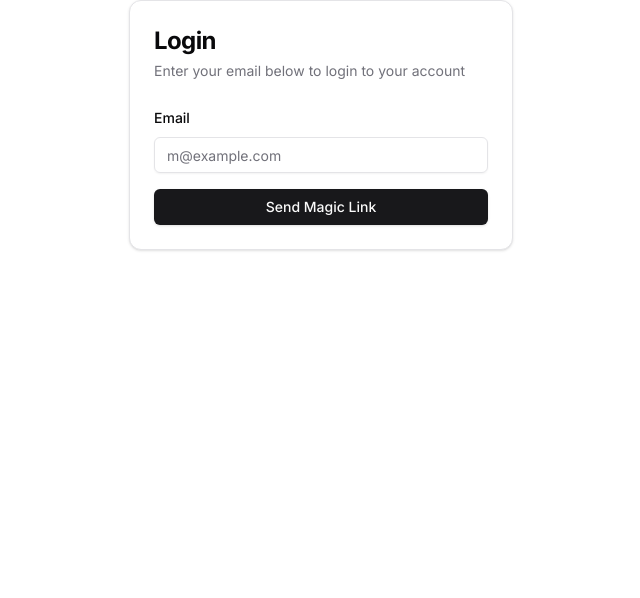
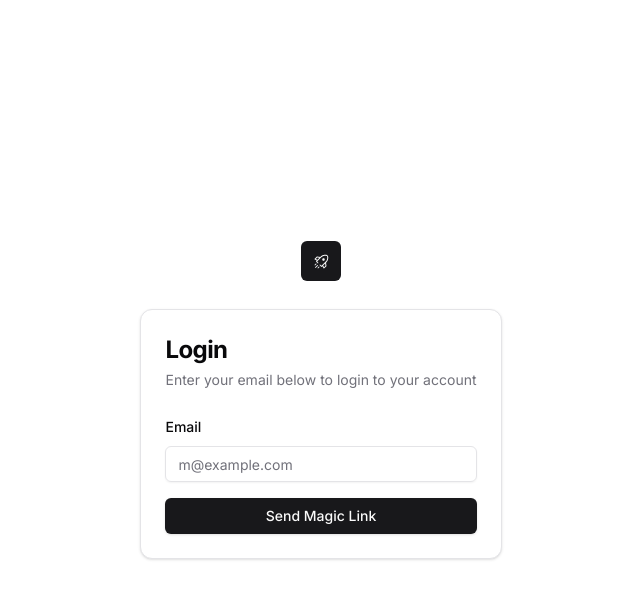
Before and after one commit to juliuscaezarff/saas-exemple, a Next.js app: page /auth in a window 1280 px wide. Shown: the top 598 px of the page, without its empty margins (319-959 px from the left). Built offline with nearby package versions, Linux system fonts and the light colour scheme.

Commit message:
feat: centralizando a box de login e add um logo

```diff
--- a/src/app/auth/page.tsx
+++ b/src/app/auth/page.tsx
@@ -1,5 +1,11 @@
-import { AuthForm } from "./_components/auth-form";
+import { Logo } from '@/components/logo'
+import { AuthForm } from './_components/auth-form'
 
 export default function Page() {
-  return <AuthForm />
+  return (
+    <main className='flex flex-col items-center justify-center h-screen gap-7'>
+      <Logo className='h-10 w-10'/>
+      <AuthForm />
+    </main>
+  )
 }
```
